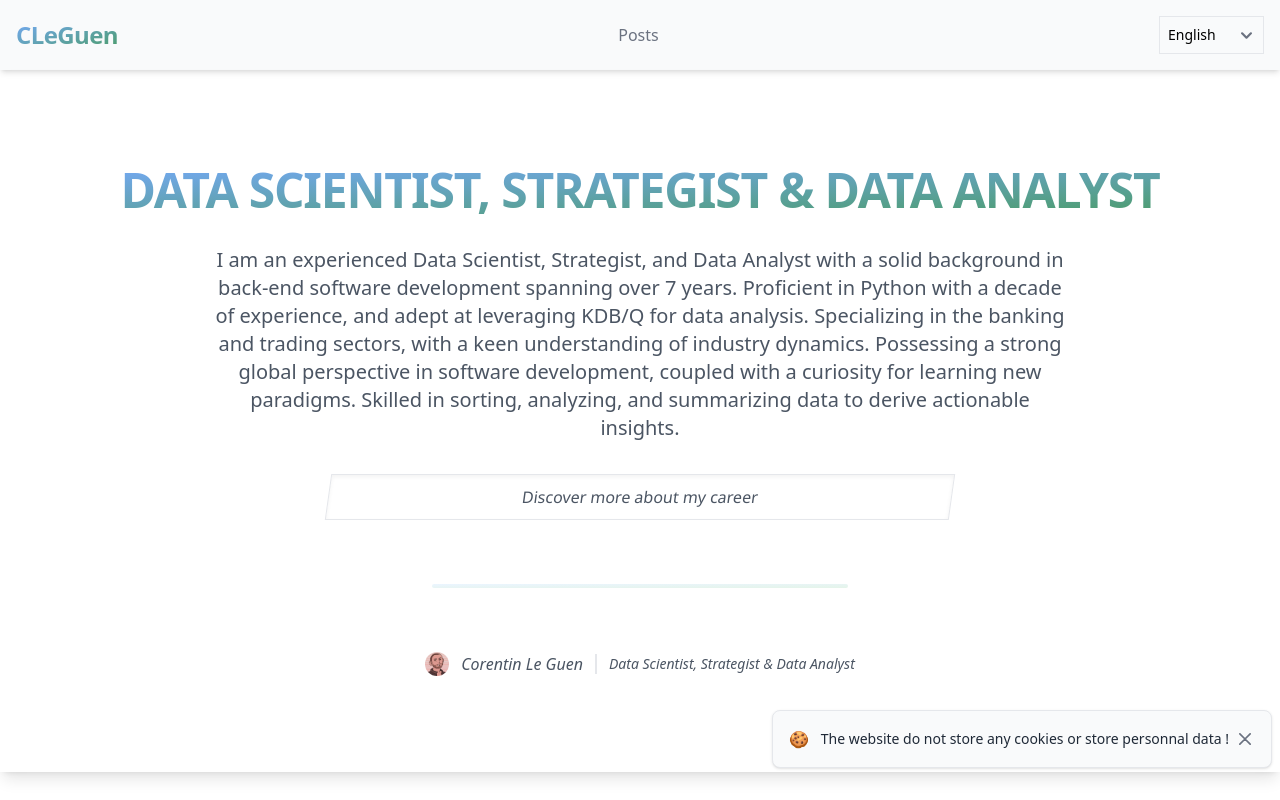
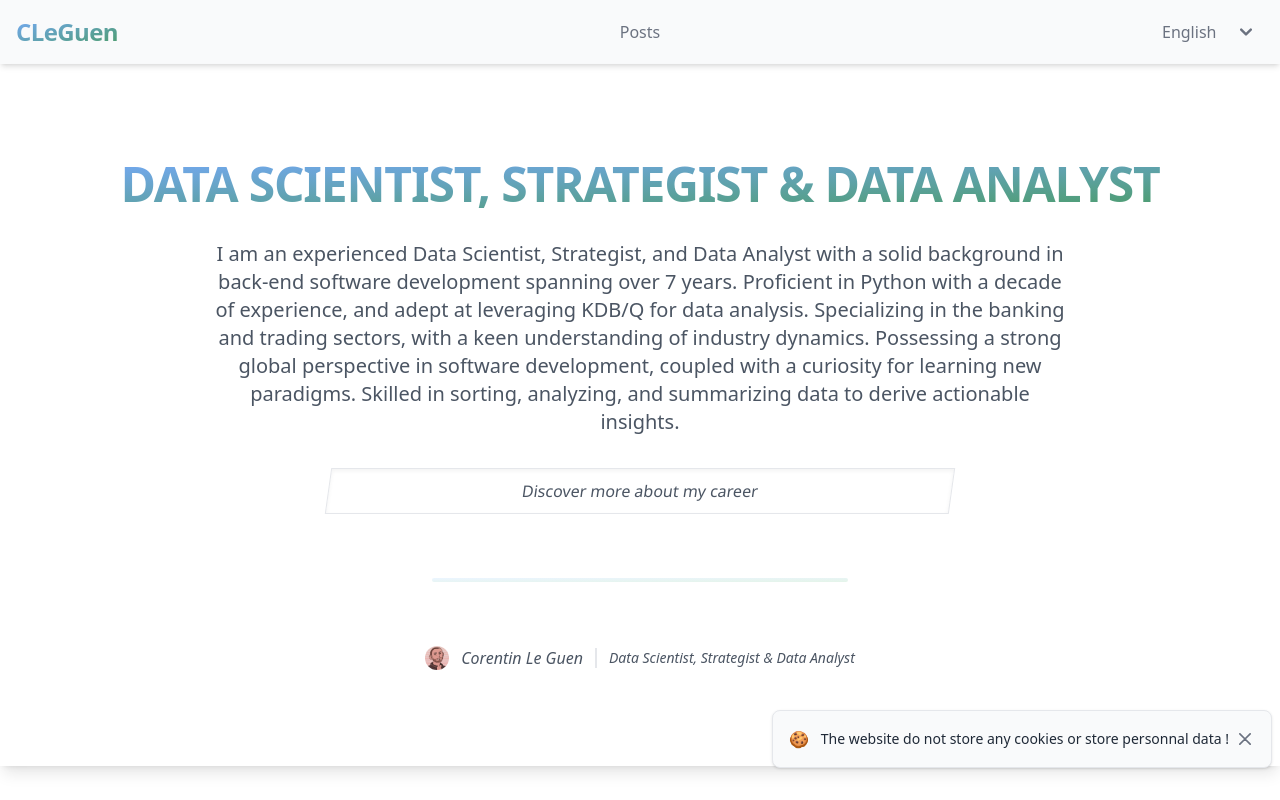
Before and after one commit to CorentinLeGuen/cleguen.com, a Nuxt app: page / in a window 1280 px wide. Shown: the top 800 px of the page. Built offline with nearby package versions, Linux system fonts and the light colour scheme.

Commit message:
Change navbar lang select style

```diff
--- a/app.vue
+++ b/app.vue
@@ -25,7 +25,7 @@
                             </li>
                         </ul>
                     </div>
-                    <select class="border border-gray-200 bg-gray-50 text-sm p-2 focus:border-1 focus:border-gray-200 focus:ring-0" v-model="locale">
+                    <select class="border-0 bg-gray-50 text-gray-500 p-0 focus:border-0 focus:ring-0" v-model="locale">
                         <option value="en">English</option>
                         <option value="fr">Français</option>
                     </select>
```
